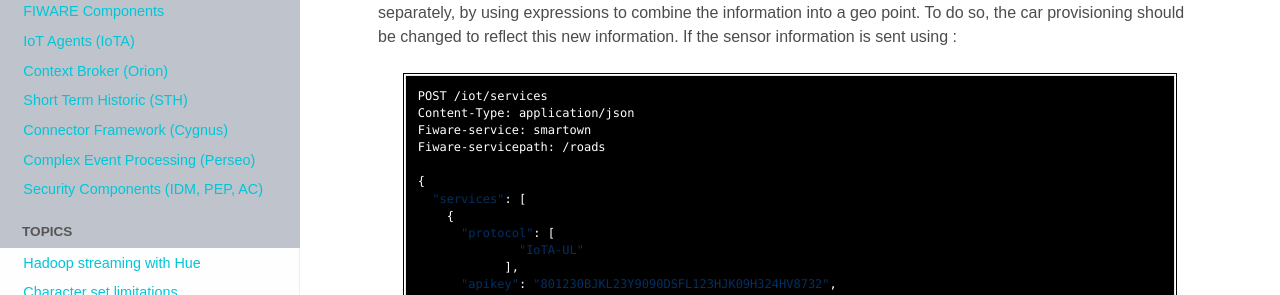
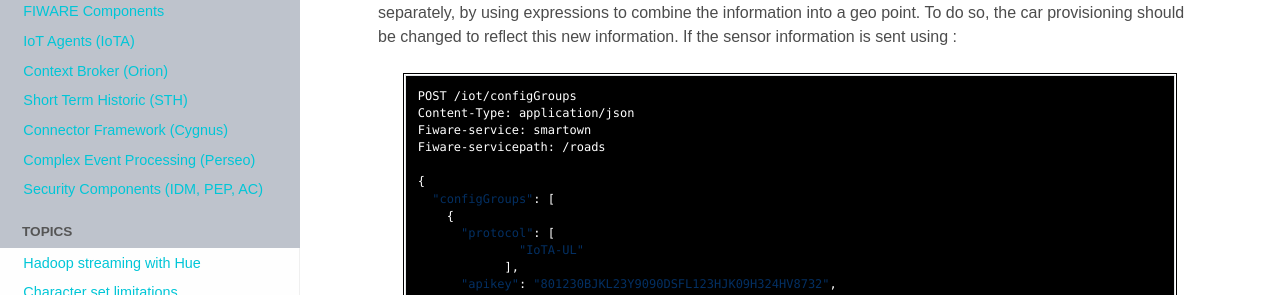
Before and after one commit to telefonicaid/thinking-cities, an MkDocs documentation site: the page built from docs/topics/geolocalized_entities.md, in a window 1280 px wide and 900 px high, scrolled down 519 px. Shown: the part 171-466 px from the top of the window. Built offline with MkDocs 1.6.1, drawn with Linux system fonts in a browser that asks for light colours; nearby versions of some CDN libraries; old or Windows-style settings are respelled for this version of MkDocs.

Commit message:
FIX from services to configGroups in IOTA API

```diff
--- a/docs/topics/geolocalized_entities.md
+++ b/docs/topics/geolocalized_entities.md
@@ -26,13 +26,13 @@
 Sensor information can be reported either directly in the `latitude, longitude` format, or separately, by using expressions to combine the information
 into a geo point. To do so, the car provisioning should be changed to reflect this new information. If the sensor information is sent using :
 
-    POST /iot/services
+    POST /iot/configGroups
     Content-Type: application/json
     Fiware-service: smartown
     Fiware-servicepath: /roads
 
     {
-      "services": [
+      "configGroups": [
         {
           "protocol": [
                   "IoTA-UL"
```
Also changed, not shown: docs/device_api.md (+2 -2 lines), docs/topics/device_connection.md (+2 -2 lines), docs/topics/how_notifications_work.md (+2 -2 lines), 1 other file.
